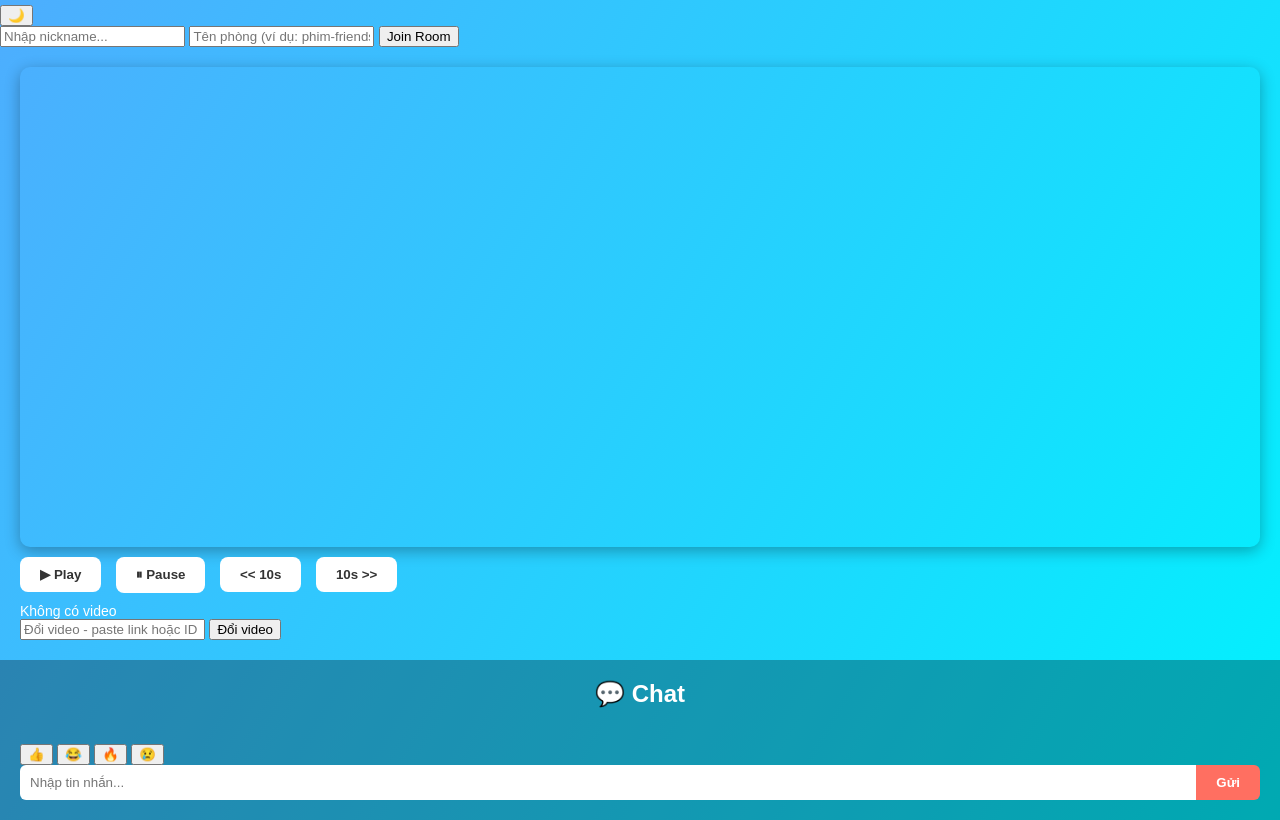
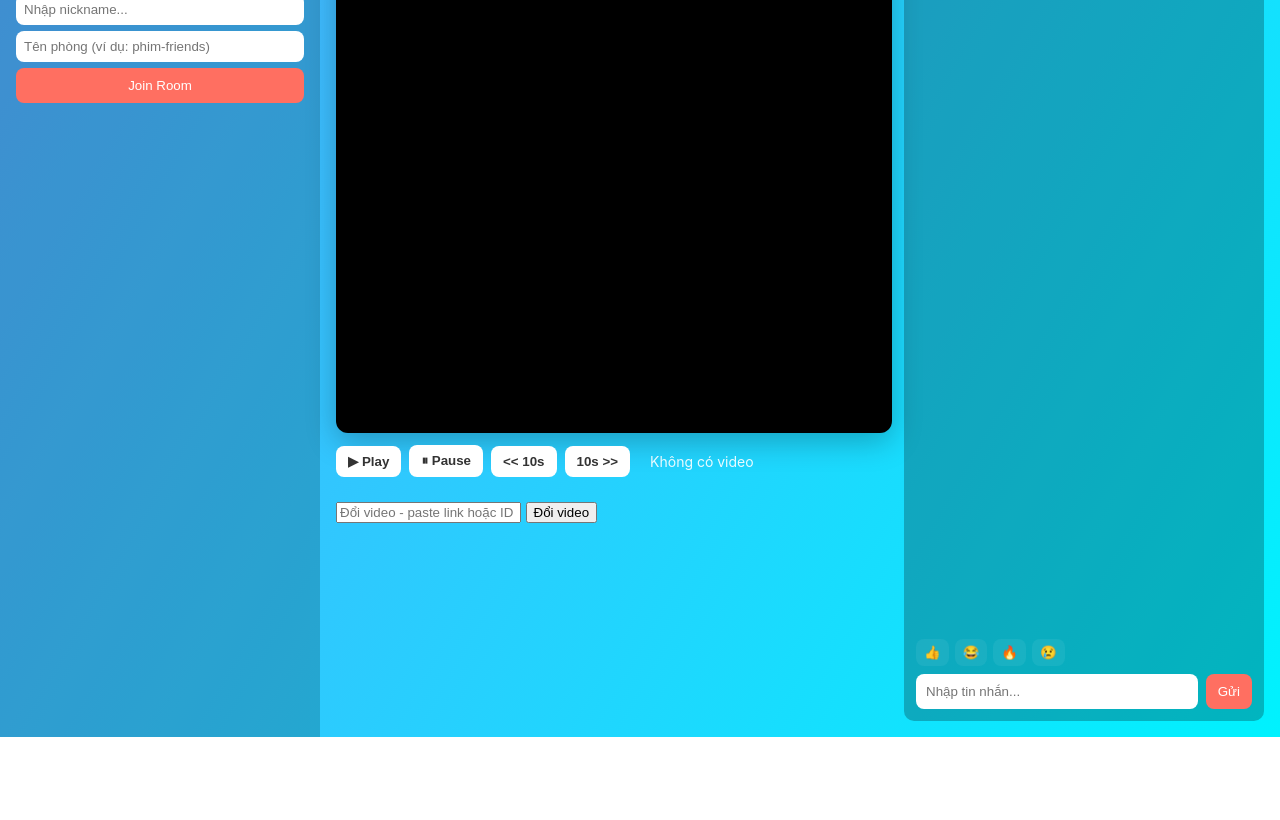
Before and after one commit to phuoctf21/watch-party, a website: page index.html in a window 1280 px wide. Shown: the part 63-883 px from the top of the page. After the commit the page ends 800 px from the top, so only its background shows below. Drawn offline with nearby package versions, Linux system fonts and the light colour scheme; no server answers.

Commit message:
Update style.css

```diff
--- a/style.css
+++ b/style.css
@@ -1,103 +1,81 @@
-body {
-  font-family: Arial, sans-serif;
-  margin: 0;
-  background: linear-gradient(120deg, #4facfe, #00f2fe);
-  color: #fff;
+:root{
+  --bg1: linear-gradient(120deg,#4facfe,#00f2fe);
+  --panel-bg: rgba(255,255,255,0.06);
+  --accent: #ff6f61;
+  --text: #fff;
+}
+*{box-sizing:border-box}
+body{
+  margin:0;
+  font-family: Inter, system-ui, Arial;
+  color:var(--text);
+  background:var(--bg1);
+  height:100vh;
+}
+#app{display:flex;height:100vh;}
+
+/* Left panel */
+.left-panel{
+  width:320px;
+  padding:16px;
+  background:rgba(0,0,0,0.18);
+  display:flex;
+  flex-direction:column;
+  gap:12px;
+  overflow:auto;
+}
+.brand{display:flex;justify-content:space-between;align-items:center}
+.brand h1{margin:0;font-size:18px}
+.brand button{background:transparent;border:1px solid rgba(255,255,255,0.12);padding:6px;border-radius:8px;color:var(--text);cursor:pointer}
+
+.user-setup input, .playlist input, .polls input{width:100%;padding:8px;margin-bottom:6px;border-radius:8px;border:none}
+.user-setup button, .add-video button, .polls button{width:100%;padding:10px;border-radius:8px;border:none;background:var(--accent);color:#fff;cursor:pointer;margin-bottom:6px}
+
+.room-info h3{margin:0 0 8px 0}
+.users ul, .playlist ul, #messages, #pollsArea{list-style:none;padding:0;margin:0}
+.users li, .playlist li{padding:6px;border-radius:6px;margin-bottom:6px;background:rgba(255,255,255,0.04)}
+.playlist .add-video{display:flex;gap:6px;flex-direction:column}
+.playlist .add-video input{width:100%}
+
+/* Main panel */
+.main-panel{flex:1;display:flex;flex-direction:row;gap:12px;padding:16px}
+.video-section{flex:2;display:flex;flex-direction:column;gap:12px}
+#player{width:100%;height:60vh;border-radius:12px;overflow:hidden;box-shadow:0 8px 30px rgba(0,0,0,0.25);background:#000}
+.controls{display:flex;gap:8px;align-items:center}
+.controls button{padding:8px 12px;border-radius:8px;border:none;background:#fff;color:#333;font-weight:600;cursor:pointer}
+.current-info{margin-left:12px;font-size:14px;color:rgba(255,255,255,0.9)}
+
+/* Chat */
+.chat-section{width:360px;background:rgba(0,0,0,0.25);padding:12px;border-radius:10px;display:flex;flex-direction:column}
+.chat-section h2{margin:0 0 8px 0}
+#messages{flex:1;overflow:auto;margin-bottom:8px}
+#messages li{margin-bottom:6px;padding:8px;border-radius:8px;background:rgba(255,255,255,0.03)}
+#chatForm{display:flex;gap:8px}
+#chatInput{flex:1;padding:10px;border-radius:8px;border:none}
+#chatForm button{padding:10px 12px;border:none;border-radius:8px;background:var(--accent);color:#fff;cursor:pointer}
+
+.reaction-bar{display:flex;gap:6px;margin-bottom:8px}
+.reaction-bar button{padding:6px 8px;border-radius:8px;border:none;background:rgba(255,255,255,0.06);cursor:pointer}
+
+/* overlay reactions */
+.overlay-reactions{position:relative;height:0;pointer-events:none}
+.overlay-reactions .react{
+  position:absolute;
+  top:20%;
+  left:50%;
+  transform:translate(-50%, -50%);
+  font-size:36px;
+  animation: floatUp 2s ease-out forwards;
+}
+@keyframes floatUp{
+  0%{opacity:1;transform:translate(-50%,0) scale(1)}
+  100%{opacity:0;transform:translate(-50%,-180px) scale(1.6)}
 }
 
-.container {
-  display: flex;
-  height: 100vh;
+/* responsive */
+@media (max-width:900px){
+  .left-panel{display:none}
+  .chat-section{width:100%;height:40vh;position:fixed;bottom:0;left:0;right:0}
+  .main-panel{flex-direction:column;padding:8px}
+  #player{height:45vh}
 }
-
-.video-section {
-  flex: 3;
-  padding: 20px;
-  display: flex;
-  flex-direction: column;
-  justify-content: center;
-}
-
-#player {
-  width: 100%;
-  height: 60vh;
-  border-radius: 10px;
-  overflow: hidden;
-  box-shadow: 0 4px 15px rgba(0,0,0,0.3);
-}
-
-.controls {
-  margin-top: 10px;
-}
-
-.controls button {
-  padding: 10px 20px;
-  margin-right: 10px;
-  border: none;
-  border-radius: 8px;
-  cursor: pointer;
-  background: #fff;
-  color: #333;
-  font-weight: bold;
-  transition: 0.3s;
-}
-
-.controls button:hover {
-  background: #ff6f61;
-  color: #fff;
-}
-
-#info {
-  margin-top: 10px;
-  font-size: 14px;
-}
-
-.chat-section {
-  flex: 1;
-  background: rgba(0,0,0,0.3);
-  padding: 20px;
-  display: flex;
-  flex-direction: column;
-}
-
-.chat-section h2 {
-  margin: 0 0 10px 0;
-  text-align: center;
-}
-
-#messages {
-  list-style: none;
-  padding: 0;
-  flex: 1;
-  overflow-y: auto;
-  margin-bottom: 10px;
-}
-
-#messages li {
-  padding: 5px 10px;
-  margin: 5px 0;
-  background: rgba(255,255,255,0.1);
-  border-radius: 6px;
-  font-size: 14px;
-}
-
-#chatForm {
-  display: flex;
-}
-
-#chatInput {
-  flex: 1;
-  padding: 10px;
-  border-radius: 6px 0 0 6px;
-  border: none;
-}
-
-#chatForm button {
-  padding: 10px 20px;
-  border: none;
-  border-radius: 0 6px 6px 0;
-  background: #ff6f61;
-  color: white;
-  font-weight: bold;
-  cursor: pointer;
-}
```
